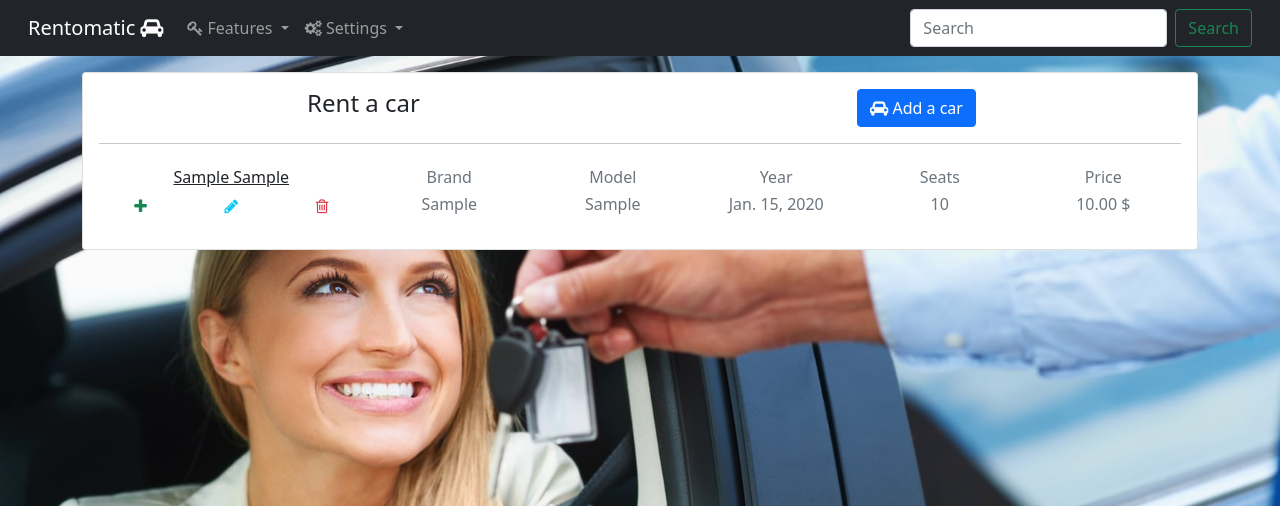
After one commit to mmanchev23/rentomatic, a Django app: page /cars/ in a window 1280 px wide. The commit adds this page. Shown: the top 506 px of the page. Run offline with Django 4.2, Linux system fonts and the light colour scheme; a user stored in the database is signed in; tables that the repository leaves empty hold one stand-in row (values such as "Sample post"); some libraries are stand-ins or nearby versions.

Commit message:
Added cars section ...

```diff
--- /dev/null
+++ b/app/templates/app/cars.html
@@ -0,0 +1,248 @@
+{% extends "app/layout.html" %}
+
+{% block body %}
+<div class="container mt-3">
+    <div class="main-body">
+        <div class="row gutters-sm">
+            <div class="col text-center">
+                <div class="card mb-3">
+                    <div class="card-body">
+                        <div class="row">
+                            <div class="col">
+                                <h4 class="mb-0">Rent a car</h4>
+                            </div>
+
+                            {% if request.user.is_staff %}
+                                <div class="col">
+                                    <a class="btn btn-primary" href="" data-toggle="modal" data-target="#createcar">
+                                        <i class="fa fa-car" aria-hidden="true"></i> Add a car
+                                    </a>
+
+                                    <div class="modal fade text-left" id="createcar">
+                                        <form action="{% url 'car_create' %}" method="POST">
+                                            {% csrf_token %}
+                                            <div class="modal-dialog">
+                                                <div class="modal-content">
+                                                    <div class="modal-header">
+                                                        <h2>Add a car</h2>
+                                                    </div>
+                                                    <div class="modal-body">
+                                                        <div class="form-group">
+                                                            <label for="brand" class="form-label">Brand</label>
+                                                            <input class="form-control" type="text" name="brand" placeholder="Enter brand" required>
+                                                        </div>
+                                                        <div class="form-group">
+                                                            <label for="model" class="form-label">Model</label>
+                                                            <input class="form-control" type="text" name="model" placeholder="Enter model" required>
+                                                        </div>
+                                                        <div class="form-group">
+                                                            <label for="year" class="form-label">Year</label>
+                                                            <input class="form-control" type="date" name="year" placeholder="Enter year" required>
+                                                        </div>
+                                                        <div class="form-group">
+                                                            <label for="seats" class="form-label">Seats</label>
+                                                            <input class="form-control" type="number" name="seats" placeholder="Enter amount of seats" required>
+                                                        </div>
+                                                        <div class="form-group">
+                                                            <label for="price" class="form-label">Price</label>
+                                                            <input class="form-control" type="number" name="price" placeholder="Enter price" step=".01" required>
+                                                        </div>
+                                                    </div>
+                                                    <div class="modal-footer">
+                                                        <button class="btn btn-success" type="submit">
+                                                            <i class="fa fa-floppy-o" aria-hidden="true"></i> Save
+                                                        </button>
+                                                        <button class="btn btn-primary" type="submit" data-dismiss="modal" value="Close">
+                                                            <i class="fa fa-cross" aria-hidden="true"></i> Close
+                                                        </button>
+                                                    </div>
+                                                </div>
+                                            </div>
+                                        </form>
+                                    </div>
+                                </div>
+                            {% endif %}
+                        </div>
+                        <hr>
+                        {% for car in cars %}
+                            <div class="row p-2 car-items">
+                                <div class="col-sm-3 car">
+                                    <div class="row">
+                                        <h6 class="mb-0">
+                                            <u>{{ car.brand }} {{ car.model }}</u>
+                                        </h6>
+                                    </div>
+
+                                    <div class="row car-buttons">
+                                        <div class="col car-apply-btn">
+                                            <a class="car-apply-a" href="" data-toggle="modal" data-target="#applyModal{{ car.id }}">
+                                                <i class="fa fa-plus text-success btn" data-toggle="tooltip" data-placement="bottom" title="Apply for the car"></i>
+                                            </a>
+
+                                            <div class="modal fade text-left" id="applyModal{{ car.id }}">
+                                                <form action="{% url 'car_apply' id=car.id %}" method="POST">
+                                                    {% csrf_token %}
+                                                    <div class="modal-dialog">
+                                                        <div class="modal-content">
+                                                            <div class="modal-header">
+                                                                <h2>Apply for {{ car.brand }} {{ car.model }}</h2>
+                                                            </div>
+                                                            <div class="modal-body">
+                                                                <div class="form-group">
+                                                                    <label for="name" class="form-label">Start date</label>
+                                                                    <input class="form-control" type="date" name="start_date" placeholder="Enter start date" required>
+                                                                </div>
+                                                                <div class="form-group">
+                                                                    <label for="name" class="form-label">End date</label>
+                                                                    <input class="form-control" type="date" name="end_date" placeholder="Enter end date" required>
+                                                                </div>
+                                                            </div>
+                                                            <div class="modal-footer">
+                                                                <button class="btn btn-success" type="submit">
+                                                                    <i class="fa fa-floppy-o" aria-hidden="true"></i> Save
+                                                                </button>
+                                                                <button class="btn btn-danger" type="submit" data-dismiss="modal" value="Close">
+                                                                    <i class="fa fa-times" aria-hidden="true"></i> Close
+                                                                </button>
+                                                            </div>
+                                                        </div>
+                                                    </div>
+                                                </form>
+                                            </div>
+                                        </div>
+
+                                        {% if request.user.is_staff %}
+                                        <div class="col car-edit-btn">
+                                            <a class="car-edit-a" href="" data-toggle="modal" data-target="#editcarModal{{ car.id }}">
+                                                <i class="fa fa-pencil text-info btn" data-toggle="tooltip" data-placement="bottom" title="Edit car"></i>
+                                            </a>
+
+                                            <div class="modal fade text-left" id="editcarModal{{ car.id }}">
+                                                <form action="{% url 'car_edit' id=car.id %}" method="POST">
+                                                    {% csrf_token %}
+                                                    <div class="modal-dialog">
+                                                        <div class="modal-content">
+                                                            <div class="modal-header">
+                                                                <h2>{{ car.brand }} {{ car.model }}</h2>
+                                                            </div>
+                                                            <div class="modal-body">
+                                                                <div class="form-group">
+                                                                    <label for="brand" class="form-label">Brand</label>
+                                                                    <input class="form-control" type="text" name="brand" placeholder="Enter brand" value="{{ car.brand }}" required>
+                                                                </div>
+                                                                <div class="form-group">
+                                                                    <label for="model" class="form-label">Model</label>
+                                                                    <input class="form-control" type="text" name="model" placeholder="Enter model" value="{{ car.model }}" required>
+                                                                </div>
+                                                                <div class="form-group">
+                                                                    <label for="year" class="form-label">Year</label>
+                                                                    <input class="form-control" type="date" name="year" placeholder="Enter year" value="{{ car.year }}" required>
+                                                                </div>
+                                                                <div class="form-group">
+                                                                    <label for="seats" class="form-label">Seats</label>
+                                                                    <input class="form-control" type="number" name="seats" placeholder="Enter amount of seats" value="{{ car.seats }}" required>
+                                                                </div>
+                                                                <div class="form-group">
+                                                                    <label for="price" class="form-label">Price</label>
+                                                                    <input class="form-control" type="number" name="price" placeholder="Enter price"value="{{ car.price }}" step=".01" required>
+                                                                </div>
+                                                            </div>
+                                                            <div class="modal-footer">
+                                                                <button class="btn btn-success" type="submit">
+                                                                    <i class="fa fa-floppy-o" aria-hidden="true"></i> Save
+                                                                </button>
+                                                                <button class="btn btn-primary" type="submit" data-dismiss="modal" value="Close">
+                                                                    <i class="fa fa-cross" aria-hidden="true"></i> Close
+                                                                </button>
+                                                            </div>
+                                                        </div>
+                                                    </div>
+                                                </form>
+                                            </div>
+                                        </div>
+
+                                        <div class="col car-delete-btn">
+                                            <a class="car-delete-a" href="" data-toggle="modal" data-target="#deletecarModal{{ car.id }}">
+                                                <i class="fa fa-trash-o text-danger btn" data-toggle="tooltip" data-placement="bottom" title="Delete car"></i>
+                                            </a>
+
+                                            <div class="modal fade" id="deletecarModal{{ car.id }}">
+                                                <form action="{% url 'car_delete' id=car.id %}" method="POST">
+                                                    {% csrf_token %}
+                                                    <div class="modal-dialog">
+                                                        <div class="modal-content">
+                                                            <div class="modal-header">
+                                                                <h2>Delete "{{ car.brand }} {{ car.model }}"?</h2>
+                                                            </div>
+                                                            <div class="modal-footer">
+                                                                <button class="btn btn-danger" type="submit">
+                                                                    Delete
+                                                                </button>
+                                                                <button class="btn btn-primary" type="submit" data-dismiss="modal" value="Close">
+                                                                    Go back
+                                                                </button>
+                                                            </div>
+                                                        </div>
+                                                    </div>
+                                                </form>
+                                            </div>
+                                        </div>
+                                        {% endif %}
+                                    </div>
+                                </div>
+
+                                <div class="col-sm-9 text-secondary">
+                                    <div class="row">
+                                        <div class="col">
+                                            <div class="row">
+                                                <h6>Brand</h6>
+                                            </div>
+                                            <div class="row">
+                                                <h6>{{ car.brand }}</h6>
+                                            </div>
+                                        </div>
+                                        <div class="col">
+                                            <div class="row">
+                                                <h6>Model</h6>
+                                            </div>
+                                            <div class="row">
+                                                <h6>{{ car.model }}</h6>
+                                            </div>
+                                        </div>
+                                        <div class="col">
+                                            <div class="row">
+                                                <h6>Year</h6>
+                                            </div>
+                                            <div class="row">
+                                                <h6>{{ car.year }}</h6>
+                                            </div>
+                                        </div>
+                                        <div class="col">
+                                            <div class="row">
+                                                <h6>Seats</h6>
+                                            </div>
+                                            <div class="row">
+                                                <h6>{{ car.seats }}</h6>
+                                            </div>
+                                        </div>
+                                        <div class="col">
+                                            <div class="row">
+                                                <h6>Price</h6>
+                                            </div>
+                                            <div class="row">
+                                                <h6>{{ car.price }} $</h6>
+                                            </div>
+                                        </div>
+                                    </div>
+                                </div>
+                            </div>
+                        {% empty %}
+                            <h4 class="text-center">No cars yet...</h4>
+                        {% endfor %}
+                    </div>
+                </div>
+            </div>
+        </div>
+    </div>
+</div>
+{% endblock %}
--- a/app/templates/app/navbar.html
+++ b/app/templates/app/navbar.html
@@ -10,29 +10,17 @@
         {% if request.user.is_authenticated %}
         <ul class="navbar-nav">
           <li class="nav-item dropdown">
-            <a class="nav-link dropdown-toggle" href="#" id="navbarDropdown" role="button" data-bs-toggle="dropdown" aria-expanded="false">
+            <a class="nav-link dropdown-toggle" href="#" role="button" data-bs-toggle="dropdown" aria-expanded="false">
               <i class="fa fa-key" aria-hidden="true"></i> Features
             </a>
             <ul class="dropdown-menu" aria-labelledby="navbarDropdown">
-              <li>
-                <a class="dropdown-item text-center" href="{% url 'profile' username=request.user.username %}"><i class="fa fa-address-card" aria-hidden="true"></i>
-                  {% if request.user.first_name and request.user.last_name %}
-                    {{ request.user.first_name }} {{ request.user.last_name }}
-                  {% else %}
-                    Profile
-                  {% endif %}
-                </a>
-              </li>
-              {% if request.user.is_superuser %}
-                <li><a class="dropdown-item text-center" href="{% url 'admin:index' %}"><i class="fa fa-cog"></i> Admin Panel</a></li>
-              {% endif %}
-              <li><a class="dropdown-item text-center" href="" data-bs-toggle="modal" data-bs-target="#logoutModal"><i class="fa fa-sign-out"></i> Log out</a></li>
+              <li><a class="dropdown-item text-center" href="{% url 'cars' %}"><i class="fa fa-car"></i> Rent a car</a></li>
             </ul>
           </li>
         </ul>
         <ul class="navbar-nav me-auto mb-2 mb-lg-0">
           <li class="nav-item dropdown">
-            <a class="nav-link dropdown-toggle" href="#" id="navbarDropdown" role="button" data-bs-toggle="dropdown" aria-expanded="false">
+            <a class="nav-link dropdown-toggle" href="#" role="button" data-bs-toggle="dropdown" aria-expanded="false">
               <i class="fa fa-cogs" aria-hidden="true"></i> Settings
             </a>
             <ul class="dropdown-menu" aria-labelledby="navbarDropdown">
--- a/app/urls.py
+++ b/app/urls.py
@@ -32,6 +32,14 @@ urlpatterns = [
     # Profile Delete Routes
     path("profile/<str:username>/delete/", profile_delete, name="profile_delete"),
     path("profile/<str:username>/delete/submit/", profile_delete_submit, name="profile_delete_submit"),
+
+
+    # Cars routing
+    path("cars/", cars, name="cars"),
+    path("car/create/", car_create, name="car_create"),
+    path("car/<uuid:id>/apply/", car_apply, name="car_apply"),
+    path("car/<uuid:id>/edit/", car_edit, name="car_edit"),
+    path("car/<uuid:id>/delete/", car_delete, name="car_delete"),
 ]
 
 urlpatterns += static(settings.STATIC_URL, document_root=settings.STATIC_ROOT)
--- a/app/views.py
+++ b/app/views.py
@@ -1,4 +1,4 @@
-import os
+from pyexpat import model
 from .models import *
 from django.db.models import Q
 from django.urls import reverse
@@ -331,3 +331,84 @@ def profile_delete_submit(request, username):
     else:
         messages.error(request, "An error occured!")
         return HttpResponseRedirect(reverse("profile_edit", kwargs=context))
+
+@login_required(redirect_field_name="/")
+def cars(request):
+    cars = Car.objects.all() or None
+
+    context = {
+        "cars": cars,
+    }
+
+    return render(request, "app/cars.html", context)
+
+@login_required(redirect_field_name="/")
+def car_apply(request, id):
+    if request.method == "POST":
+        user = User.objects.get(pk=request.user.pk) or None
+        car = Car.objects.get(pk=id) or None
+        start_date = request.POST.get("start_date")
+        end_date = request.POST.get("end_date")
+        application = Application.objects.create(user=user, car=car, start_date=start_date, end_date=end_date)
+        application.save()
+        messages.success(request, f"You have applied for {car.brand} {car.model} successfully!")
+        return HttpResponseRedirect(reverse("cars"))
+    else:
+        return render(request, "app/cars.html")
+
+@login_required(redirect_field_name="/")
+def car_create(request):
+    if request.method == "POST":
+        brand = request.POST.get("brand")
+        model = request.POST.get("model")
+        year = request.POST.get("year")
+        seats = request.POST.get("seats")
+        price = request.POST.get("price")
+
+        car = Car.objects.create(
+            brand=brand,
+            model=model,
+            year=year,
+            seats=seats,
+            price=price
+        )
+
+        car.save()
+        messages.success(request, f"{brand} {model} created successfully!")
+        return HttpResponseRedirect(reverse("cars"))
+    else:
+        return render(request, "app/cars.html")
+
+@login_required(redirect_field_name="/")
+def car_edit(request, id):
+    if request.method == "POST":
+        car = Car.objects.get(pk=id) or None
+
+        brand = request.POST.get("brand")
+        model = request.POST.get("model")
+        year = request.POST.get("year")
+        seats = request.POST.get("seats")
+        price = request.POST.get("price")
+
+        car.brand = brand
+        car.model = model
+        car.year = year
+        car.seats = seats
+        car.price = price
+
+        car.save()
+
+        messages.success(request, f"{car.brand} {car.model} updated successfully!")
+        return HttpResponseRedirect(reverse("cars"))
+    else:
+        return render(request, "app/cars.html")
+
+@login_required(redirect_field_name="/")
+def car_delete(request, id):
+    if request.method == "POST":
+        car = Car.objects.get(pk=id) or None
+        car.delete()
+        messages.success(request, f"{car.brand} {car.model} deleted successfully!")
+        return HttpResponseRedirect(reverse("cars"))
+    else:
+        return render(request, "app/cars.html")
```
